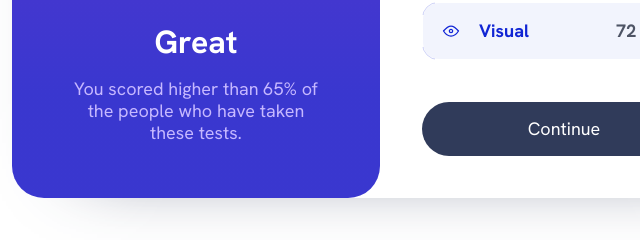
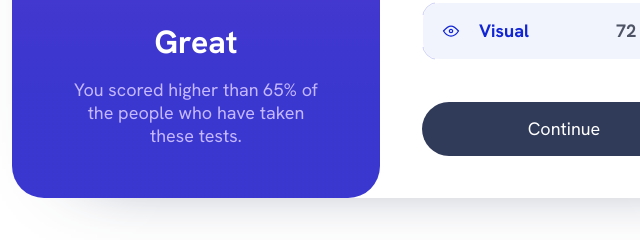
Before and after one commit to slowjo/FMResultsSummary, a plain HTML site: page index.html in a window 1280 px wide. Shown: the part 459-699 px from the top of the page, 260-900 px from the left. Drawn offline with Linux system fonts and the light colour scheme.

Commit message:
minor code cleanup

```diff
--- a/index.html
+++ b/index.html
@@ -10,7 +10,6 @@
 
   <title>Frontend Mentor | Results summary component</title>
 
-  <!-- Feel free to remove these styles or customise in your own stylesheet 👍 -->
   <style>
     .attribution { font-size: 11px; text-align: center; }
     .attribution a { color: hsl(228, 45%, 44%); }
@@ -27,7 +26,7 @@
         </p>
       </div>
       <h3 class="large-text white-text">Great</h3>
-      <p class="reduced-line-height pb-1">
+      <p class="pb-1">
         You scored higher than 65% of the people who have taken these tests.
       </p>
     </section>
--- a/style.css
+++ b/style.css
@@ -12,7 +12,6 @@
 html {
     font-family: 'Hanken Grotesk', sans-serif;
     font-size: 16px;
-    line-height: 1.5;
 }
 
 .white-text {
@@ -45,10 +44,6 @@ html {
     --h: 234;
     --s: 85%;
     --l: 45%;
-}
-
-.reduced-line-height {
-    line-height: 20px;
 }
 
 .pb-1 {
@@ -227,7 +222,6 @@ h3 {
     .overall-score {
         width: 200px;
         height: 200px;
-        /* margin-bottom: 40px; */
     }
 
     .overall-score span {
```
